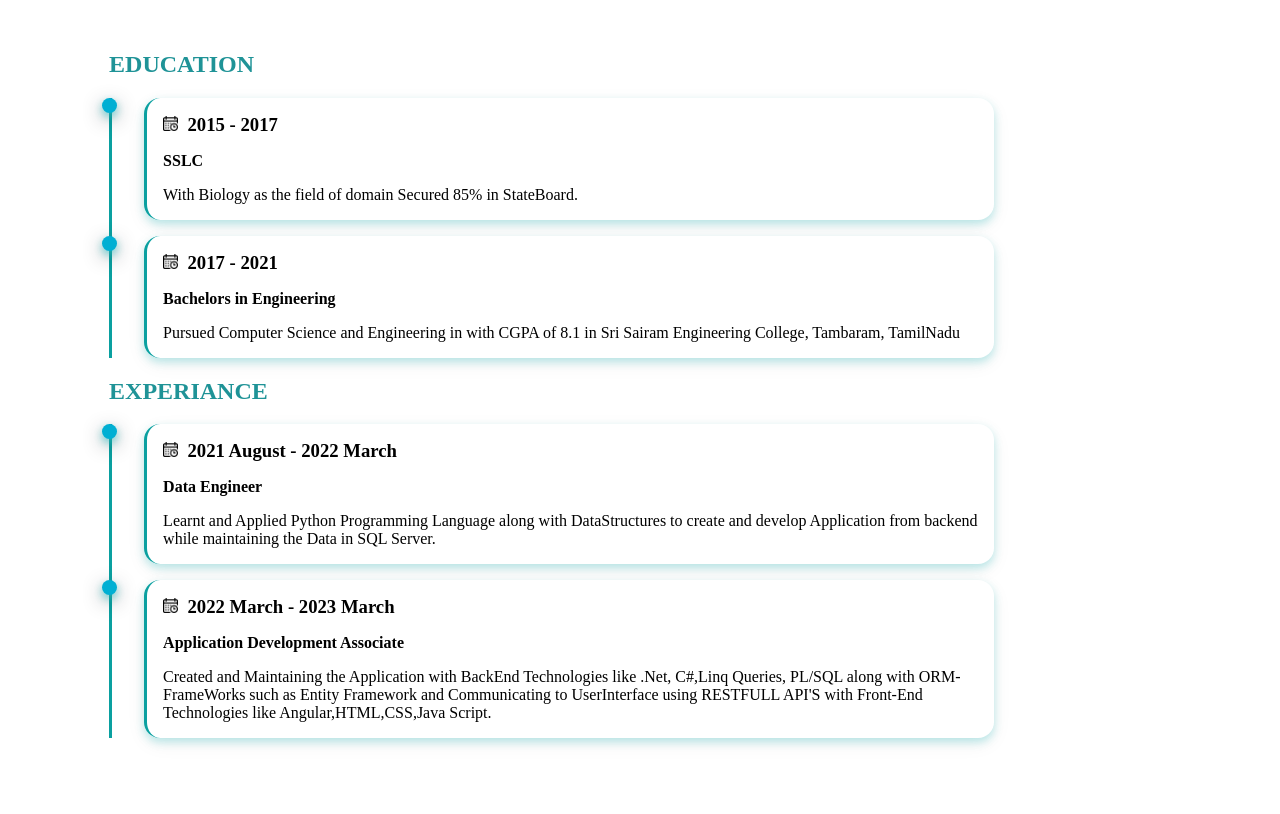
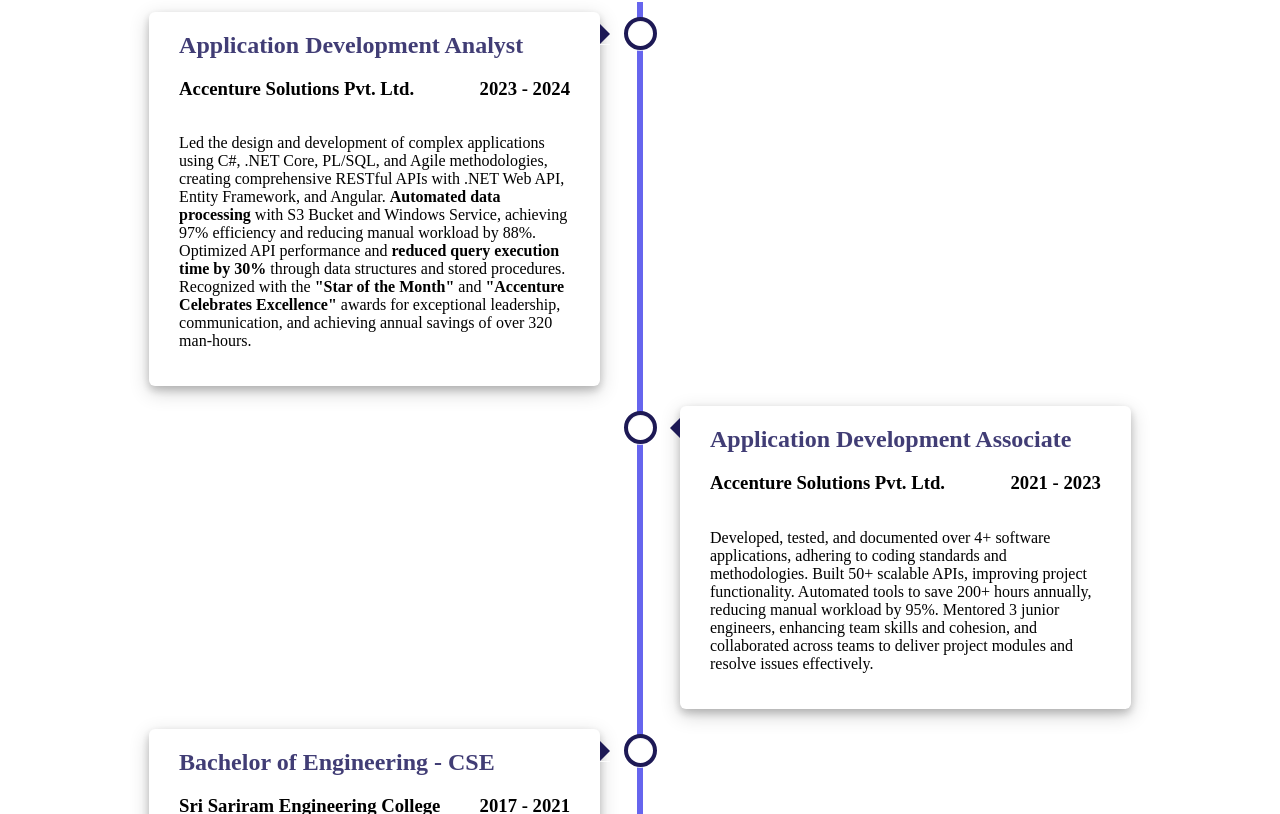
Before and after one commit to Rishikathron/Portfolio, an Angular app in the folder Portfolio/: page / in a window 1280 px wide. Shown: the part 2526-3340 px from the top of the page. Built offline with nearby package versions, Linux system fonts and the light colour scheme.

Commit message:
Timeline updated

```diff
--- a/Portfolio/src/app/app.component.html
+++ b/Portfolio/src/app/app.component.html
@@ -2,7 +2,8 @@
   <app-header></app-header>
   <app-body class="app-body"></app-body>
   <br><hr style="width:100%;text-align:left; margin-left:0">
-  <app-education></app-education>
+  <!-- <app-education></app-education> -->
+  <app-timeline></app-timeline>
   <br><hr style="width:100%; text-align:left; margin-left:0">
   <app-contact></app-contact>
   <app-footer></app-footer>
--- a/Portfolio/src/app/app.module.ts
+++ b/Portfolio/src/app/app.module.ts
@@ -10,6 +10,7 @@
 import { FooterComponent } from './footer/footer.component';
 import { EducationComponent } from './education/education.component';
 import { SkillsetComponent } from './body/skillset/skillset.component';
+import { TimelineComponent } from './timeline/timeline.component';
 
 
 @NgModule({
@@ -21,7 +22,8 @@
     ContactComponent,
     FooterComponent,
     EducationComponent,
-    SkillsetComponent
+    SkillsetComponent,
+    TimelineComponent
   ],
   imports: [
     BrowserModule,
--- a/Portfolio/src/app/body/skillset/skillset.component.css
+++ b/Portfolio/src/app/body/skillset/skillset.component.css
@@ -86,7 +86,7 @@
   transform: scaleX(0);
   transform-origin: left;
   background: #6665ee;
-  animation: animate 1s 1s cubic-bezier(1,0,0.5,1) forwards;
+  animation: animate 1s 1.2s cubic-bezier(1,0,0.5,1) forwards;
 }
 .bar .progress-line.html span{
   width: 35%;
--- /dev/null
+++ b/Portfolio/src/app/timeline/timeline.component.css
@@ -0,0 +1,158 @@
+* {
+  box-sizing: border-box;
+}
+
+.Experiance{
+    display: flex;
+  justify-content: center;
+  margin-bottom: 2rem;
+  color: #2b2765e5;
+}
+
+
+.designation{
+    color: #2b2765e5;
+    margin-top: 0;
+    margin-bottom: 0;
+}
+
+body {
+  background-color: #474e5d;
+  font-family: Helvetica, sans-serif;
+}
+
+.desc{
+    display: flex;
+    justify-content: space-between;
+}
+
+/* The actual timeline (the vertical ruler) */
+.timeline {
+  position: relative;
+  max-width: 1200px;
+  margin: 0 auto;
+}
+
+/* The actual timeline (the vertical ruler) */
+.timeline::after {
+  content: '';
+  position: absolute;
+  width: 6px;
+  background-color: #6665ee;
+  top: 0;
+  bottom: 0;
+  left: 50%;
+  margin-left: -3px;
+}
+
+/* Container around content */
+.container {
+  padding: 10px 40px;
+  position: relative;
+  background-color: inherit;
+  width: 50%;
+}
+
+/* The circles on the timeline */
+.container::after {
+  content: '';
+  position: absolute;
+  width: 25px;
+  height: 25px;
+  right: -17px;
+  background-color: white;
+  border: 4px solid #1D1955;
+  top: 15px;
+  border-radius: 50%;
+  z-index: 1;
+  box-shadow: inset 0 1px 1px rgba(0,0,0,0.05),
+              0 1px rgba(255,255,255,0.8);
+}
+
+/* Place the container to the left */
+.left {
+  left: 0;
+}
+
+/* Place the container to the right */
+.right {
+  left: 50%;
+}
+
+/* Add arrows to the left container (pointing right) */
+.left::before {
+  content: " ";
+  height: 0;
+  position: absolute;
+  top: 22px;
+  width: 0;
+  z-index: 1;
+  right: 30px;
+  border: medium solid #1D1955;
+  border-width: 10px 0 10px 10px;
+  border-color: transparent transparent transparent #1D1955;
+  box-shadow: inset 0 1px 1px rgba(0,0,0,0.05),
+              0 1px rgba(255,255,255,0.8);
+}
+
+/* Add arrows to the right container (pointing left) */
+.right::before {
+  content: " ";
+  height: 0;
+  position: absolute;
+  top: 22px;
+  width: 0;
+  z-index: 1;
+  left: 30px;
+  border: medium solid #1D1955;
+  border-width: 10px 10px 10px 0;
+  border-color: transparent #1D1955 transparent transparent;
+}
+
+/* Fix the circle for containers on the right side */
+.right::after {
+  left: -16px;
+}
+
+/* The actual content */
+.content {
+  padding: 20px 30px;
+  background-color: white;
+  position: relative;
+  border-radius: 6px;
+  box-shadow: 0 4px 8px 0 rgba(0, 0, 0, 0.2), 0 6px 20px 0 rgba(0, 0, 0, 0.19);
+
+}
+
+/* Media queries - Responsive timeline on screens less than 600px wide */
+@media screen and (max-width: 600px) {
+  /* Place the timelime to the left */
+  .timeline::after {
+  left: 31px;
+  }
+
+  /* Full-width containers */
+  .container {
+  width: 100%;
+  padding-left: 70px;
+  padding-right: 25px;
+  }
+
+  /* Make sure that all arrows are pointing leftwards */
+  .container::before {
+  left: 60px;
+  border: medium solid white;
+  border-width: 10px 10px 10px 0;
+  border-color: transparent white transparent transparent;
+  }
+
+  /* Make sure all circles are at the same spot */
+  .left::after, .right::after {
+  left: 15px;
+  }
+
+  /* Make all right containers behave like the left ones */
+  .right {
+  left: 0%;
+  }
+}
--- /dev/null
+++ b/Portfolio/src/app/timeline/timeline.component.html
@@ -0,0 +1,60 @@
+<h1 class="Experiance">Experiance</h1>
+
+<div class="timeline">
+    <div class="container left">
+      <div class="content">
+        <h2 class="designation">Application Development Analyst</h2>
+        <div class="desc">
+            <h3>Accenture Solutions Pvt. Ltd.</h3>
+            <h3>2023 - 2024</h3>
+        </div>
+        <p>Led the design and development of complex applications using C#, .NET Core, PL/SQL, and Agile methodologies,
+            creating comprehensive RESTful APIs with .NET Web API, Entity Framework, and Angular. <strong>Automated data processing</strong> with
+            S3 Bucket and Windows Service, achieving 97% efficiency and reducing manual workload by 88%. Optimized API performance
+            and <strong>reduced query execution time by 30% </strong>through data structures and stored procedures.
+            Recognized with the <strong>"Star of the Month"</strong> and <strong>"Accenture Celebrates Excellence"</strong> awards for exceptional leadership,
+            communication, and achieving annual savings of over 320 man-hours.</p>
+      </div>
+    </div>
+    <div class="container right">
+      <div class="content">
+        <h2 class="designation">Application Development Associate</h2>
+        <div class="desc">
+            <h3>Accenture Solutions Pvt. Ltd.</h3>
+            <h3>2021 - 2023</h3>
+        </div>
+        <p>Developed, tested, and documented over 4+ software applications, adhering to coding standards and methodologies. Built 50+ scalable APIs, improving project functionality. Automated tools to save 200+ hours annually, reducing manual workload by 95%. Mentored 3 junior engineers, enhancing team skills and cohesion, and collaborated across teams to deliver project modules and resolve issues effectively.</p>
+      </div>
+    </div>
+    <div class="container left">
+      <div class="content">
+        <h2 class="designation">Bachelor of Engineering - CSE</h2>
+        <div class="desc">
+            <h3>Sri Sariram Engineering College</h3>
+            <h3>2017 - 2021</h3>
+        </div>
+        <p>During my Bachelor of Engineering in Computer Science, I built a solid foundation in programming languages and software development, gaining practical experience in algorithms, data structures, and database management. I worked on projects involving web and mobile applications, applying agile methodologies and software engineering best practices. This experience prepared me for a successful career in software development.</p>
+      </div>
+    </div>
+    <div class="container right">
+      <div class="content">
+        <h2 class="designation">Higher Secondary</h2>
+        <div class="desc">
+            <h3>Biology-Maths</h3>
+            <h3>2015 - 2016</h3>
+        </div>
+        <p>Successfully completed my 12th standard & obtained Higher Secondary Certificate with 85% in both Biology and Mathematics.</p>
+      </div>
+    </div>
+    <div class="container left">
+      <div class="content">
+        <h2 class="designation">Secondary School Leaving Certificate</h2>
+        <div class="desc">
+            <h3>SSLC - 10th</h3>
+            <h3>2014 - 2015</h3>
+        </div>
+        <p>Successfully completed my 10th standard & obtained Secondary School Leaving Certificate with 94% in both Biology and Mathematics.</p>
+      </div>
+    </div>
+
+</div>
```
Also changed, not shown: Portfolio/src/app/timeline/timeline.component.ts (added, +10 -0 lines), 1 other file (tests, documents, lock files or other folders).
